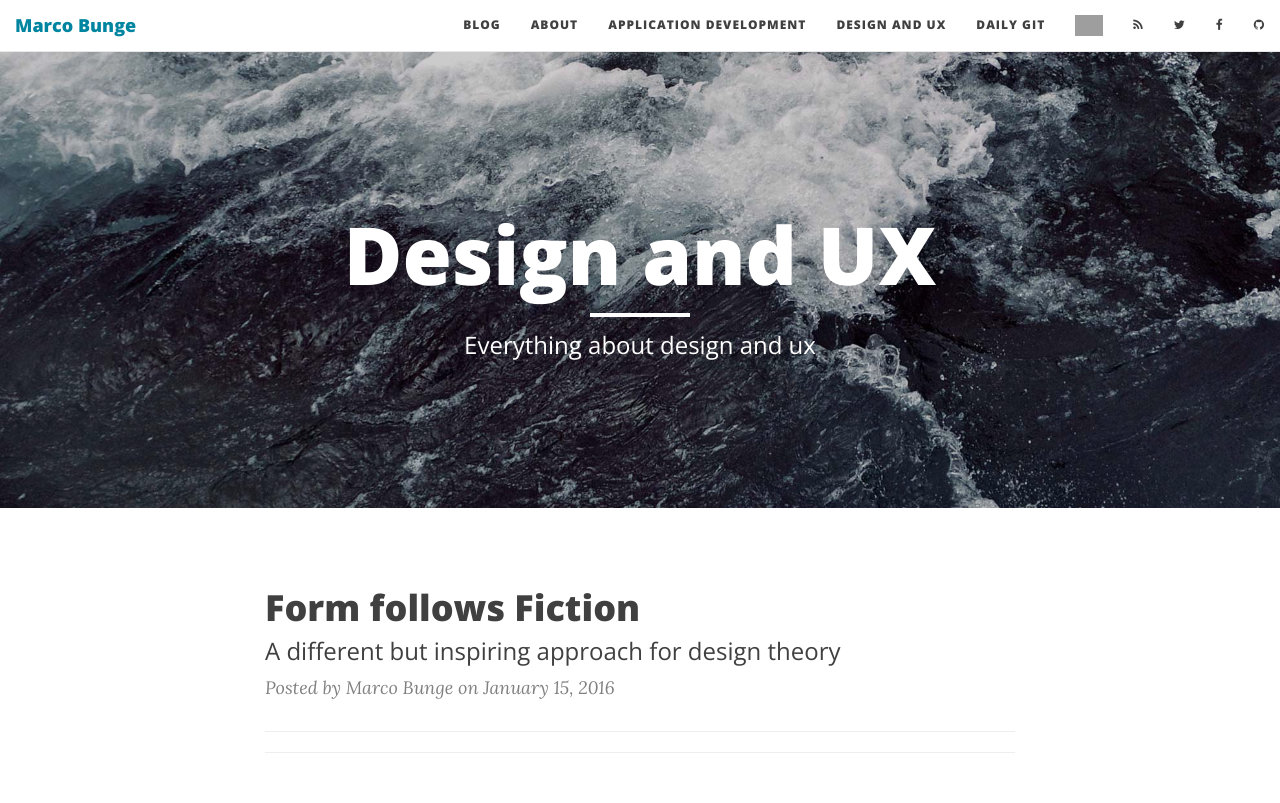
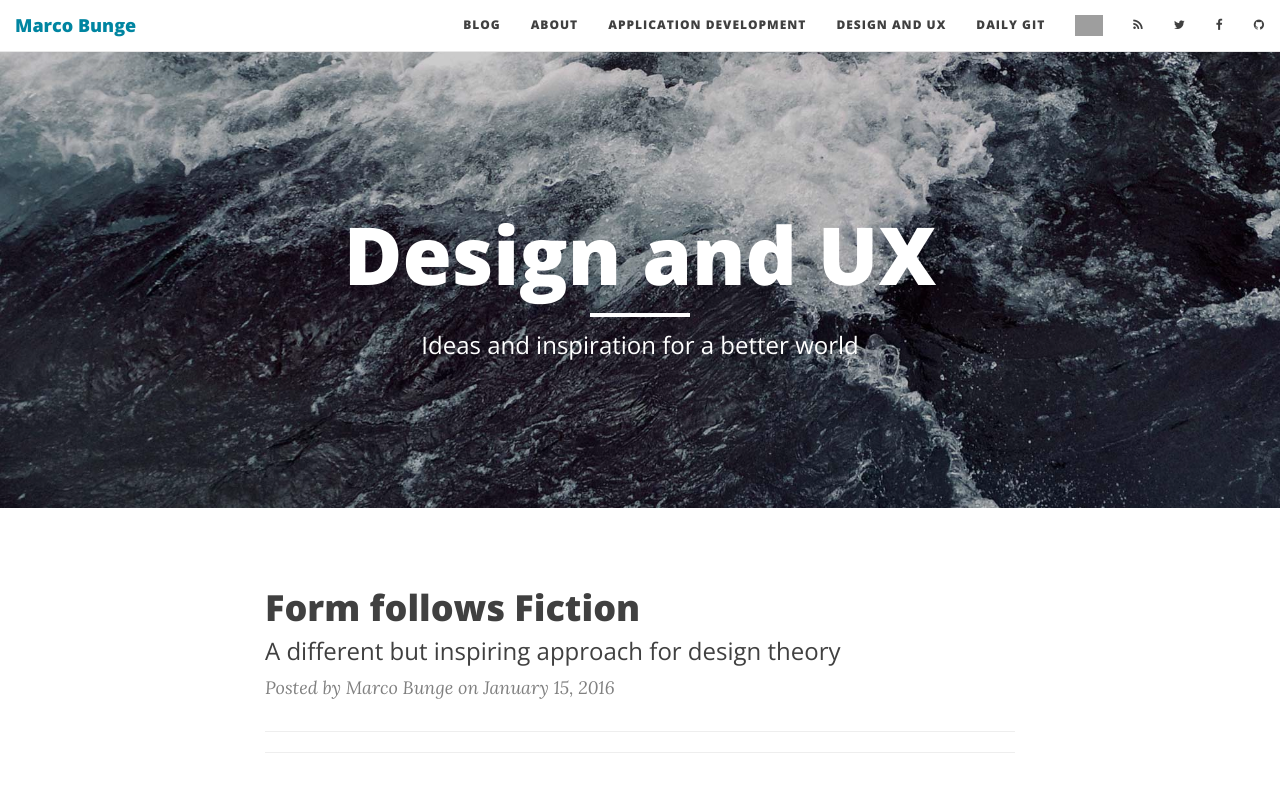
Before and after one commit to mbunge/mbunge.github.io, a Jekyll site: the page built from how-to/design.html, in a window 1280 px wide and 1334 px high. Shown: the top 803 px of the window. Built offline with Jekyll 4.4.1, drawn with Linux system fonts in a browser that asks for light colours; nearby versions of some CDN libraries; grey boxes are pictures that could not be loaded.

Commit message:
Update design.html

```diff
--- a/how-to/design.html
+++ b/how-to/design.html
@@ -1,7 +1,7 @@
 ---
 layout: page
 title: "Design and UX"
-description: "Everything about design and ux"
+description: "Ideas and inspiration for a better world"
 header-img: "img/default.jpg"
 category:   "How to"
 ---
```
